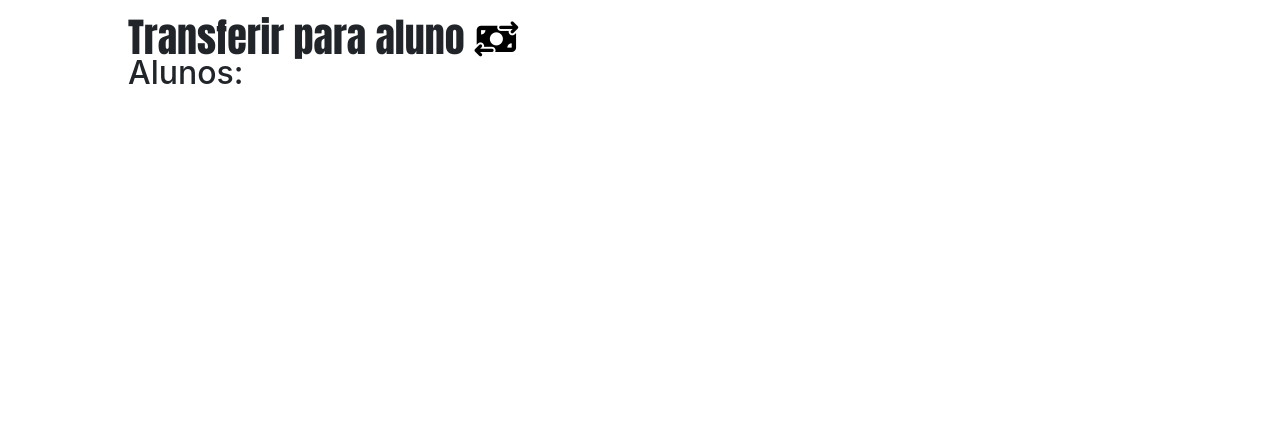
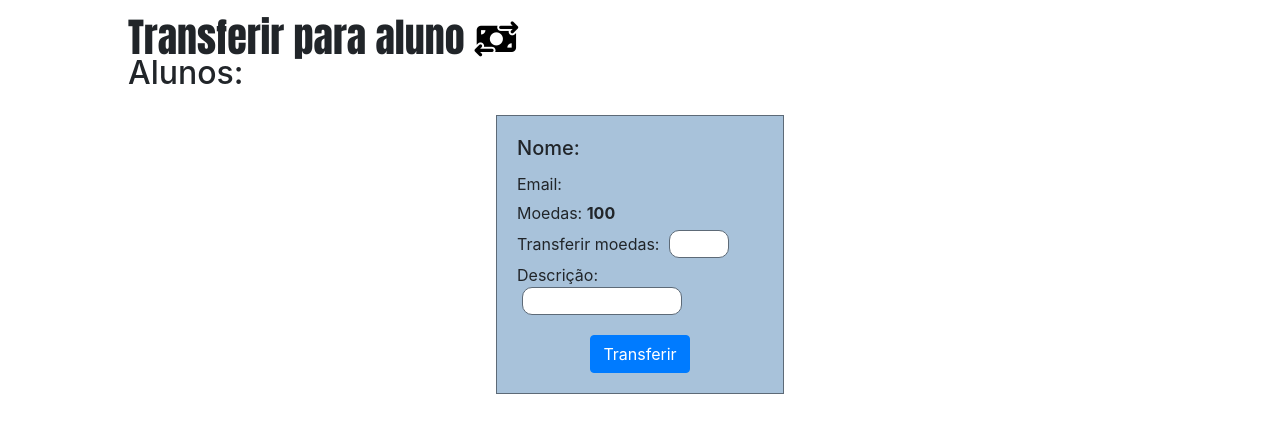
Before and after one commit to pucmg-2023-02-lds-g1/Projeto3-moedaEstudantil, a website: page implementacao/public/views/transferir.html in a window 1280 px wide. Shown: the part 139-572 px from the top of the page. Drawn offline with nearby package versions, Linux system fonts and the light colour scheme.

Commit message:
correções

```diff
--- a/implementacao/public/css/transferir.css
+++ b/implementacao/public/css/transferir.css
@@ -25,7 +25,13 @@ form {
     border-width: 0px;
     margin-left: 5px;
     border: 1px solid rgb(93, 106, 119);
-
+}
+.input_desc {
+    width: 160px;
+    border-radius: 10px;
+    border-width: 0px;
+    margin-left: 5px;
+    border: 1px solid rgb(93, 106, 119);
 }
 .card-text {
     margin-bottom: 5px;
--- a/implementacao/public/js/main.js
+++ b/implementacao/public/js/main.js
@@ -138,6 +138,7 @@ function visibilidadeDaSenha() {
                 <p class="card-text">Email: ${aluno.email}</p>
                 <p class="card-text">Moedas:<b> ${moedas} </b></p>
                 <p class="card-text">Transferir moedas: <input name="idAlunoValor_${aluno.idAluno}" class="input_val" type="number" step="1"></p>
+                <p class="card-text">Descrição: <input name="idAlunoValor_${aluno.idAluno}" class="input_desc" step="1"></p>
                 <div class="btn_box">
                   <button onclick="transferirMoedas(${aluno.idAluno})" href="#" class="btn btn-primary">Transferir</button>
                 </div>
@@ -174,10 +175,10 @@ function visibilidadeDaSenha() {
     }
   }
 
-  // document.getElementById('form').addEventListener('submit', function (event) {
-  //     event.preventDefault(); // Impede o envio do formulário
-  //     // Faça o que desejar aqui
-  //   });
+  document.getElementById('form').addEventListener('submit', function (event) {
+      event.preventDefault(); // Impede o envio do formulário
+      // Faça o que desejar aqui
+    });
 
   function transferirMoedas(alunoId) {
 
@@ -187,6 +188,11 @@ function visibilidadeDaSenha() {
       const inputs = document.getElementsByName("idAlunoValor_"+alunoId);
       const meuInput = inputs[0];
       const quantidadeS = meuInput.value;
+
+      const meuInput2 = inputs[1];
+      const descricao = meuInput2.value;
+      console.log(descricao)
+
       var quantidade = Number(quantidadeS);
 
 
@@ -202,7 +208,7 @@ function visibilidadeDaSenha() {
         headers: {
           'Content-Type': 'application/json',
         },
-        body: JSON.stringify({ professorId, alunoId, quantidade }),
+        body: JSON.stringify({ professorId, alunoId, quantidade, descricao }),
       })
         .then(response => response.text())
         .then(data => alert(data))
@@ -214,7 +220,7 @@ function visibilidadeDaSenha() {
         console.log("professor"+professorId)
         console.log("quantidade"+quantidade)
 
-        console.log("morte")
+        // console.log("morte")
 
     }
 
--- a/implementacao/public/views/transferir.html
+++ b/implementacao/public/views/transferir.html
@@ -75,17 +75,18 @@
 
     <div id="alunos_do_professor">
 
-      <!-- <div class="card" style="width: 18rem;">
+      <div class="card" style="width: 18rem;">
         <div class="card-body">
           <h5 class="card-title">Nome: </h5>
           <p class="card-text">Email: </p>
           <p class="card-text">Moedas: <b>100</b></p>
           <p class="card-text">Transferir moedas: <input name="idAlunoValor_100" class="input_val" type="number" step="1"></p>
+          <p class="card-text">Descrição: <input name="idAlunoValor_100" class="input_desc" step="1"></p>
           <div class="btn_box">
             <button onclick="transferirMoedas()" id="idAluno_100" href="#" class="btn btn-primary">Transferir</button>
           </div>
         </div>
-      </div> -->
+      </div>
 
       <!-- <div class="card" style="width: 18rem;">
         <div class="card-body">
```
Also changed, not shown: implementacao/server.js (+4 -4 lines).
